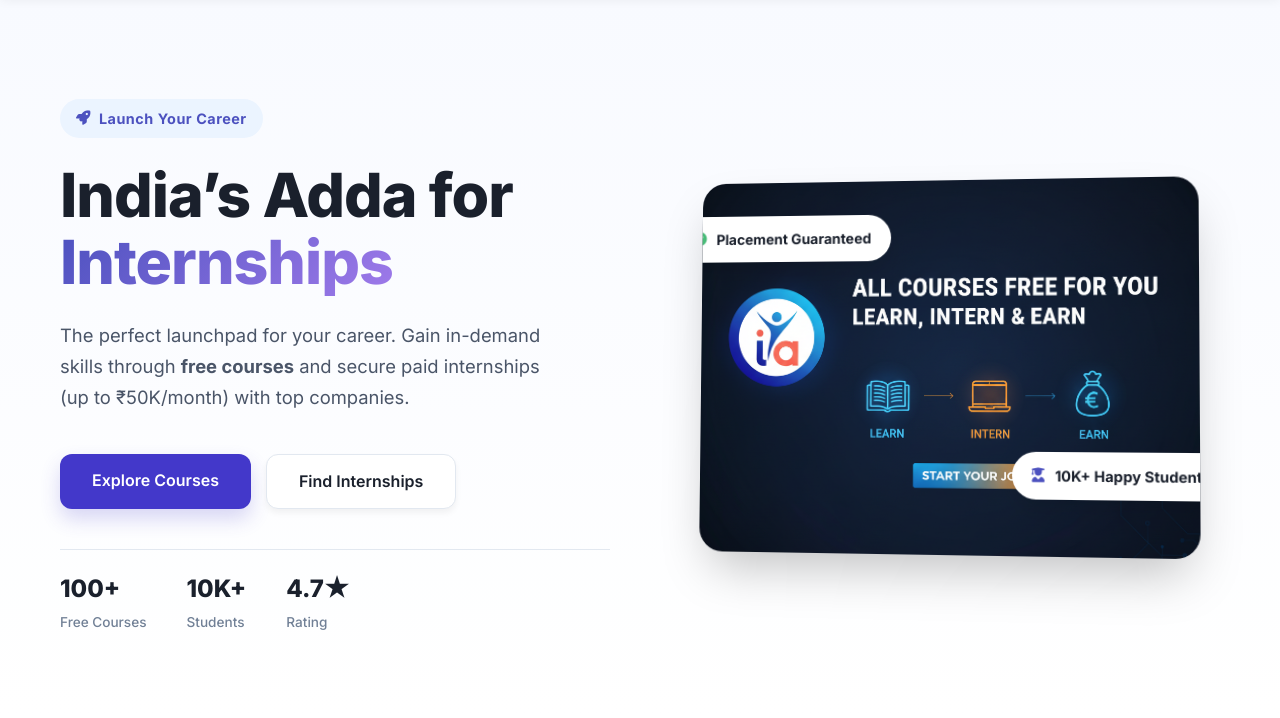
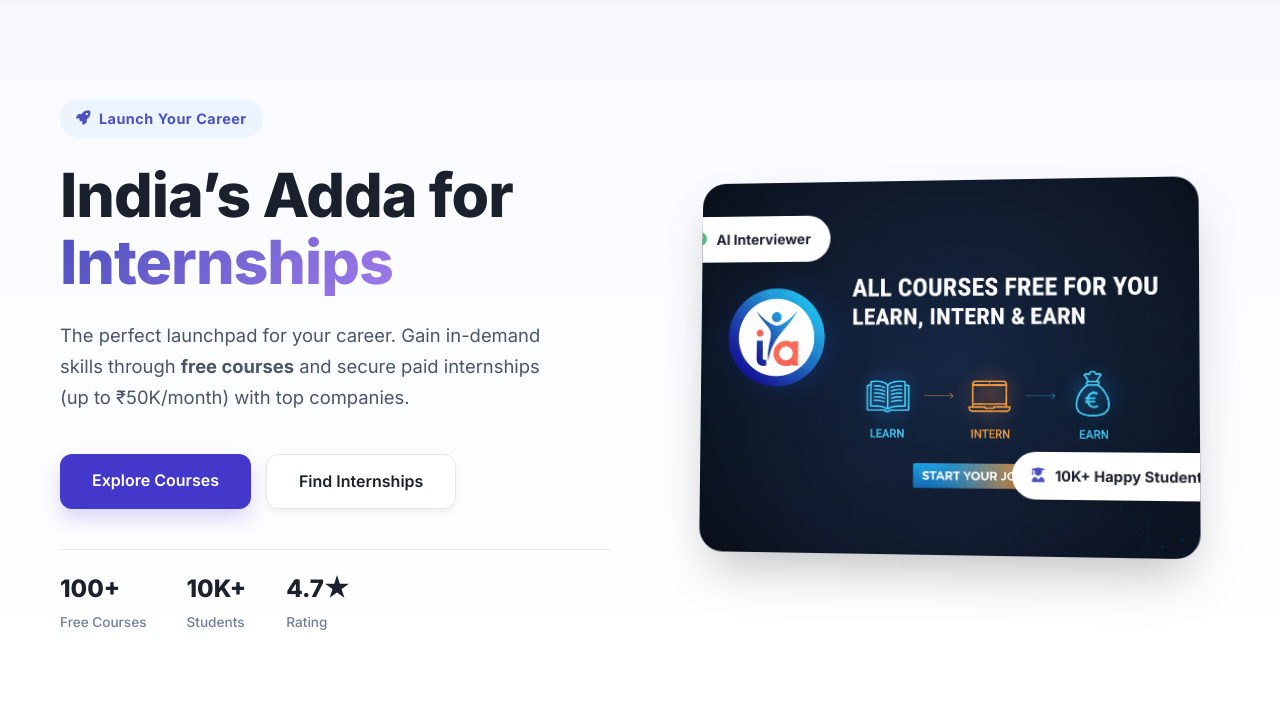
Before and after one commit to official-Internadda/Internadda.com, a website: page index.html in a window 1280 px wide. Shown: the part 82-800 px from the top of the page. Drawn offline with Linux system fonts and the light colour scheme.

Commit message:
Update index.html

```diff
--- a/index.html
+++ b/index.html
@@ -115,7 +115,7 @@
 
                         <div class="floating-badge badge-top">
                             <i class="fas fa-check-circle" style="color: #48bb78;"></i>
-                            <span>Placement Guaranteed</span>
+                            <span>AI Interviewer</span>
                         </div>
                         <div class="floating-badge badge-bottom">
                             <i class="fas fa-user-graduate" style="color: #4c51bf;"></i>
```
